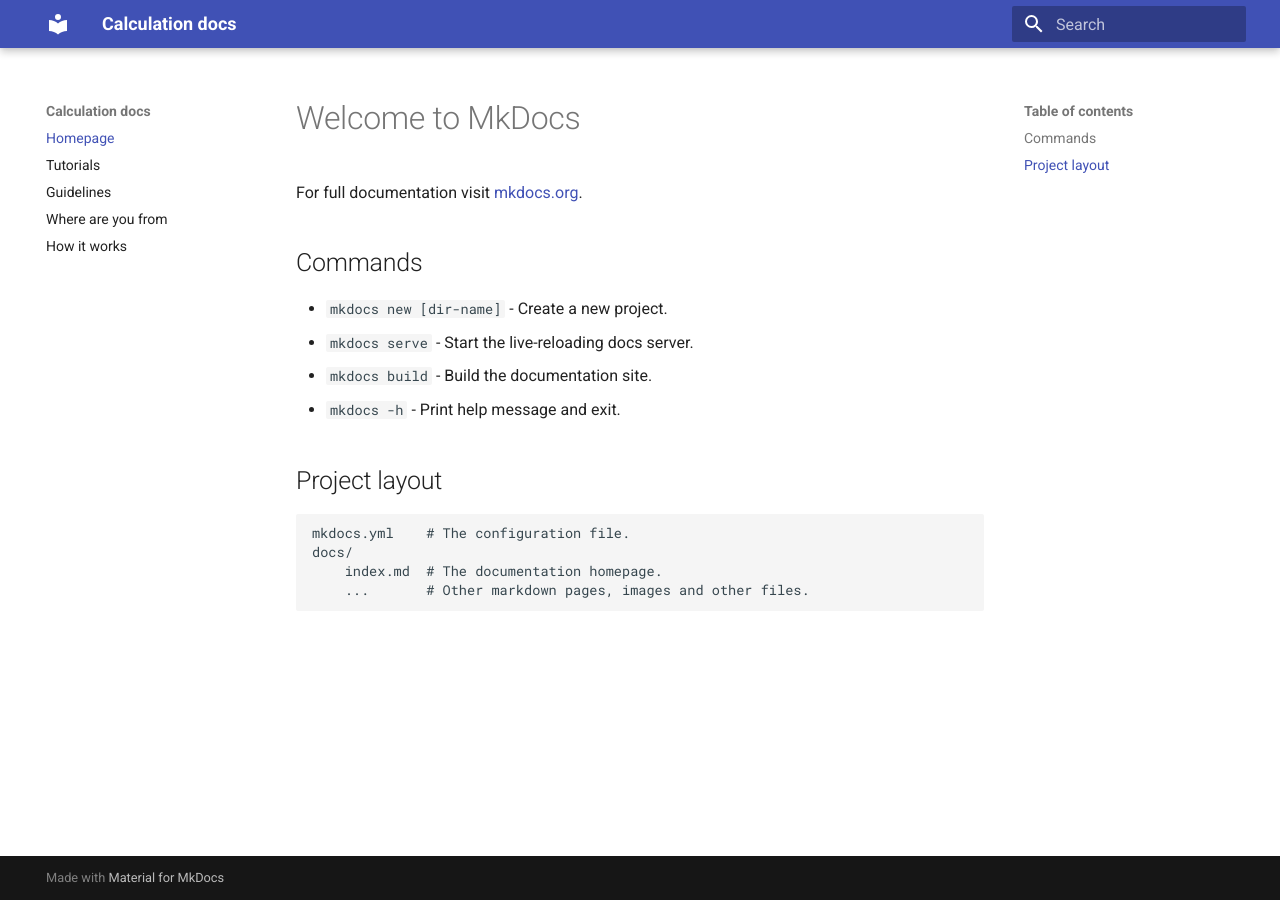
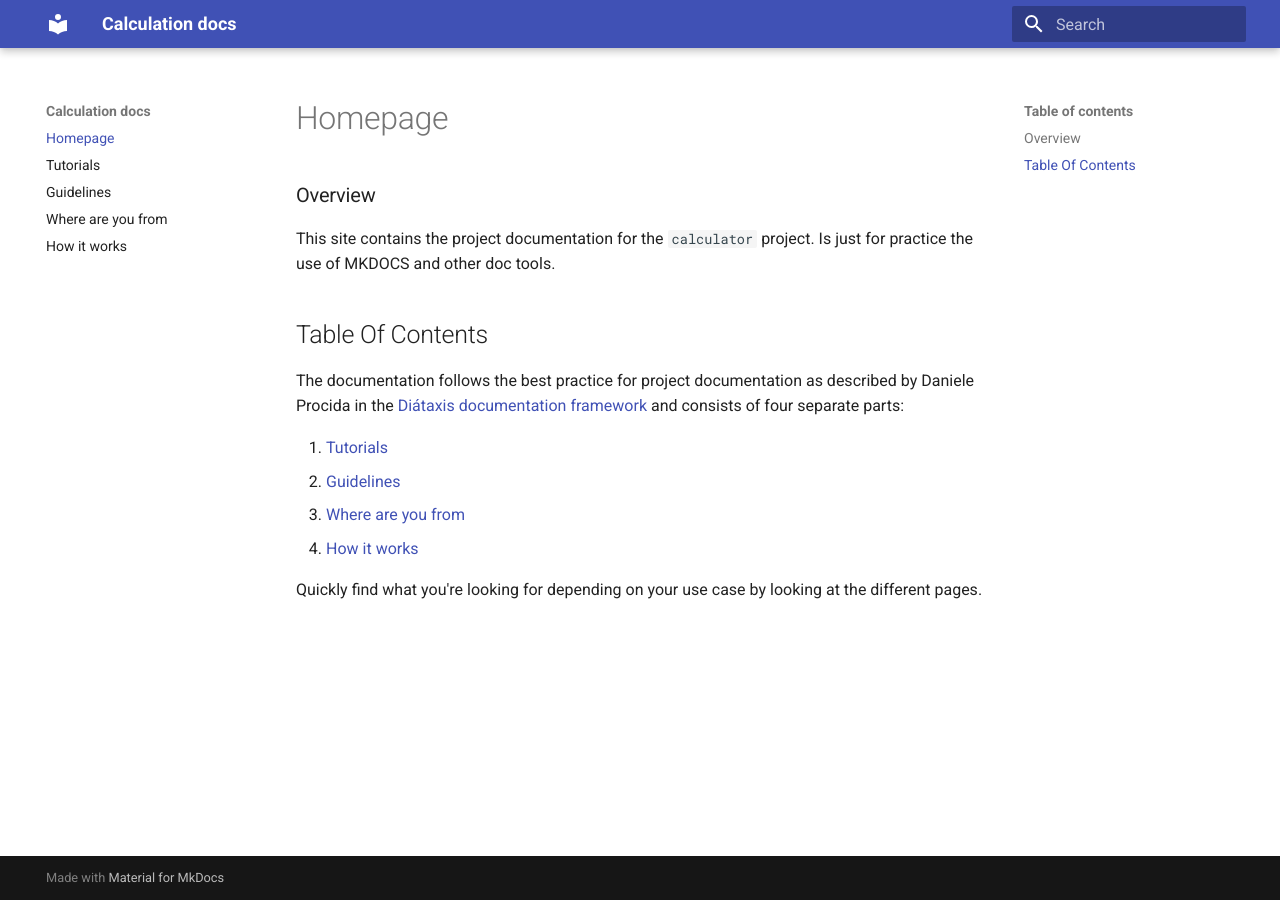
Before and after one commit to upALX/docs-deploy, an MkDocs documentation site: the page built from docs/index.md, in a window 1280 px wide. Built offline with MkDocs 1.6.1 and Material for MkDocs 9.7.7, drawn with Linux system fonts in a browser that asks for light colours.

Commit message:
adding index home content

```diff
--- a/docs/index.md
+++ b/docs/index.md
@@ -1,17 +1,19 @@
-# Welcome to MkDocs
+### Overview
 
-For full documentation visit [mkdocs.org](https://www.mkdocs.org).
+This site contains the project documentation for the
+`calculator` project. Is just for practice the use of MKDOCS and other doc tools.
 
-## Commands
+## Table Of Contents
 
-* `mkdocs new [dir-name]` - Create a new project.
-* `mkdocs serve` - Start the live-reloading docs server.
-* `mkdocs build` - Build the documentation site.
-* `mkdocs -h` - Print help message and exit.
+The documentation follows the best practice for
+project documentation as described by Daniele Procida
+in the [Diátaxis documentation framework](https://diataxis.fr/)
+and consists of four separate parts:
 
-## Project layout
+1. [Tutorials](tutorials.md)
+2. [Guidelines](how-to-guides.md)
+3. [Where are you from](reference.md)
+4. [How it works](explanation.md)
 
-    mkdocs.yml    # The configuration file.
-    docs/
-        index.md  # The documentation homepage.
-        ...       # Other markdown pages, images and other files.
+Quickly find what you're looking for depending on
+your use case by looking at the different pages.
```
